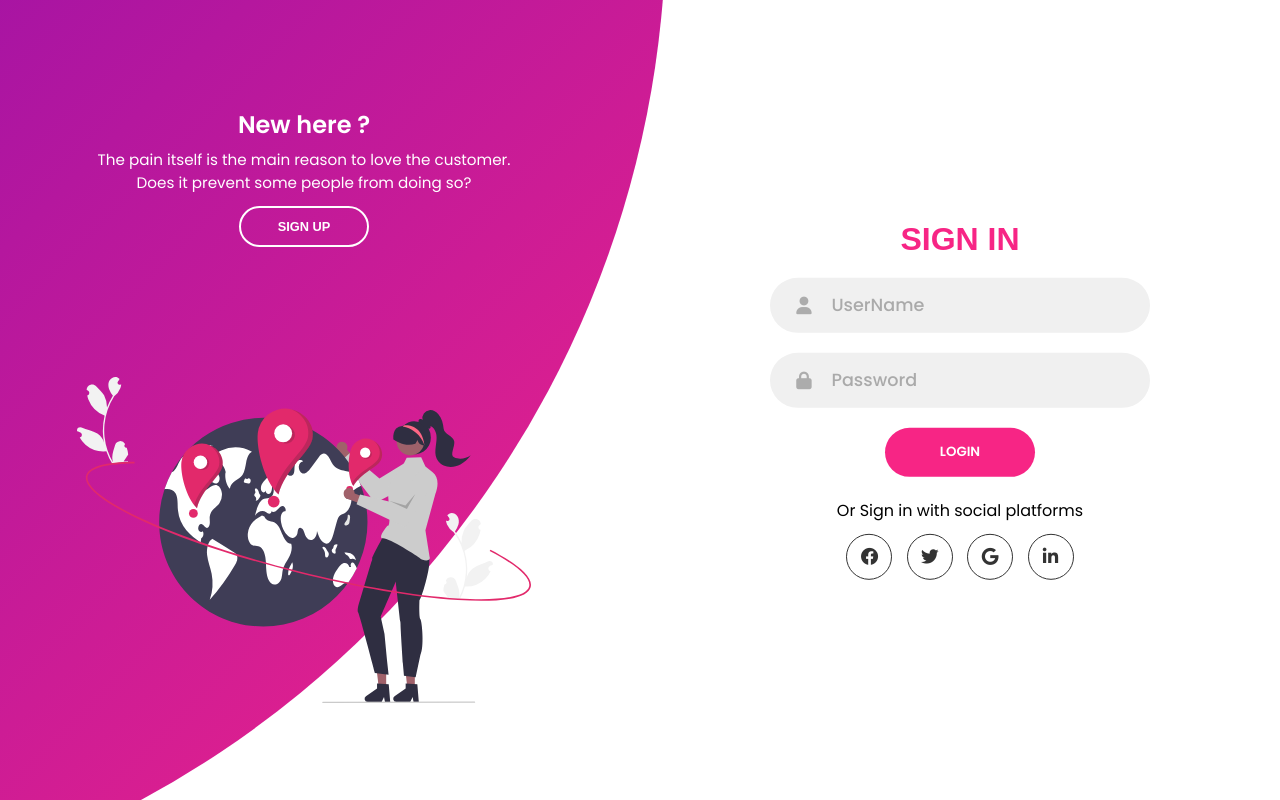
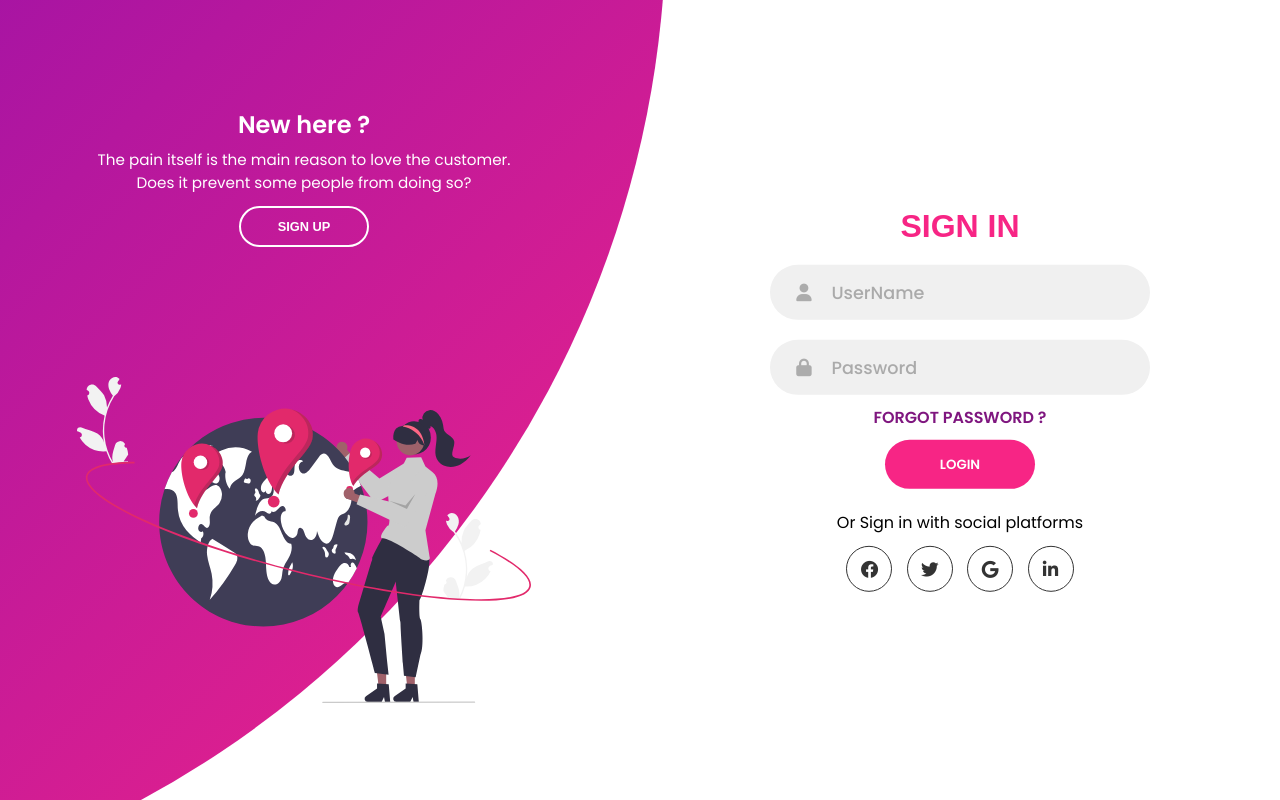
Before and after one commit to NarenReddyP/Company_WEB, a PHP site: page /PHP_WORK/logandreg.php in a window 1280 px wide. Run offline with PHP 8.4, Linux system fonts and the light colour scheme; some libraries are stand-ins or nearby versions.

Commit message:
forgot password option added

```diff
--- a/logandreg.php
+++ b/logandreg.php
@@ -574,6 +574,9 @@ unset($_SESSION['fail']);
          <i class="fas fa-lock"></i>
          <input type="password" name="password" placeholder="Password">
        </div>
+       <div class="text-end">
+       <a href="forgotPassword.php" class='btn m-1 text-primary' style="background:transparent;color:#7F167F;font-weght:15px;text-decoration:none;">Forgot Password ?</a>
+       </div>
        <input type="submit" name="SUBMITsIN" value="login" class="btn solid">
 
        <p class="social-text">Or Sign in with social platforms</p>
```
